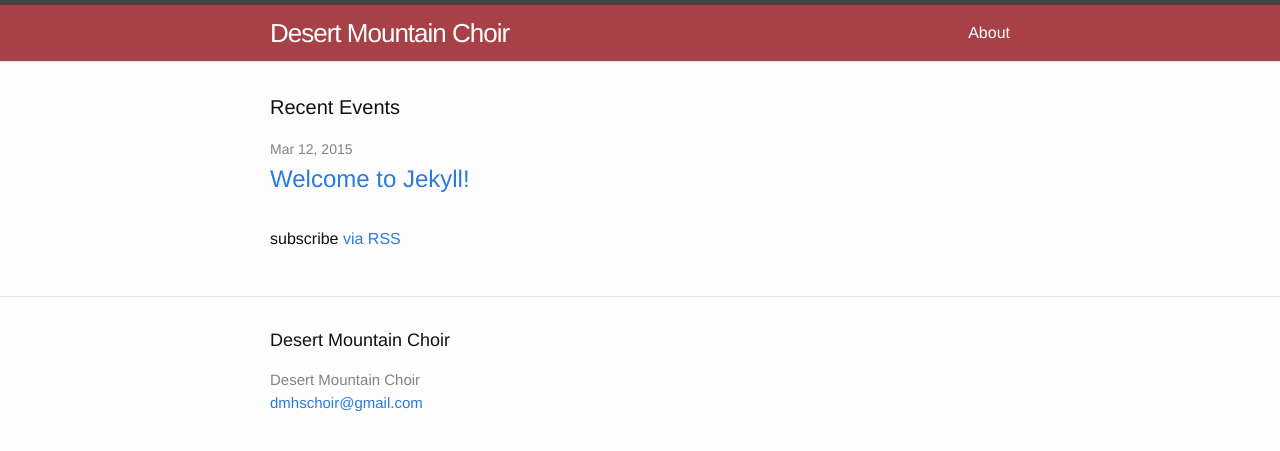
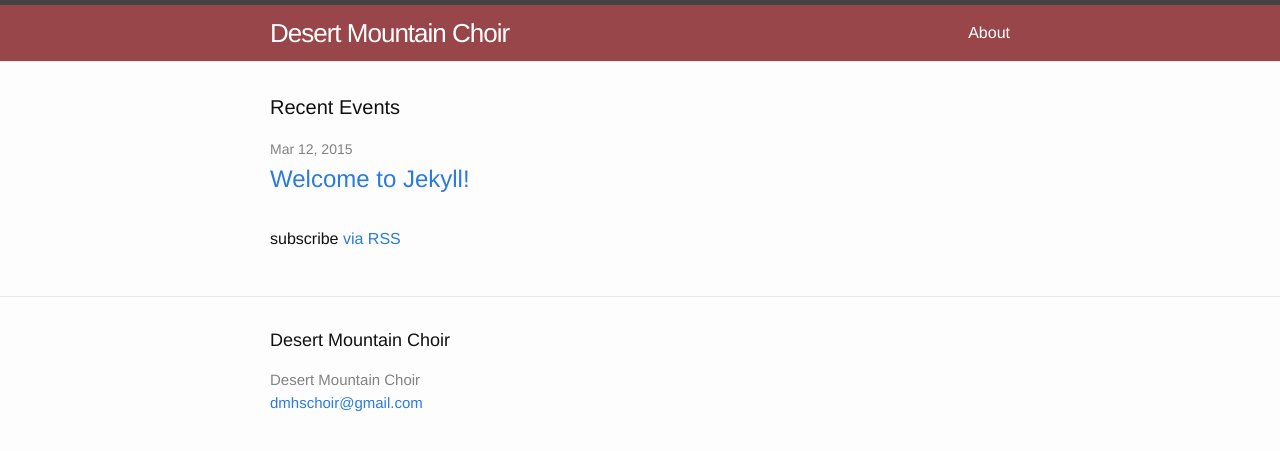
Before and after one commit to dmhschoir/dmhschoir.github.io, a Jekyll site: the page built from index.html, in a window 1280 px wide. Shown: the top 451 px of the page. Built offline with Jekyll 4.4.1, drawn with Linux system fonts in a browser that asks for light colours.

Commit message:
Darkened header color

```diff
--- a/css/main.scss
+++ b/css/main.scss
@@ -17,7 +17,7 @@ $text-color:       #111;
 $background-color: #fdfdfd;
 $brand-color:      #2a7ae2;
 
-$dm-background: #A84047;
+$dm-background: #98464A;
 
 $grey-color:       #828282;
 $grey-color-light: lighten($grey-color, 40%);
```
